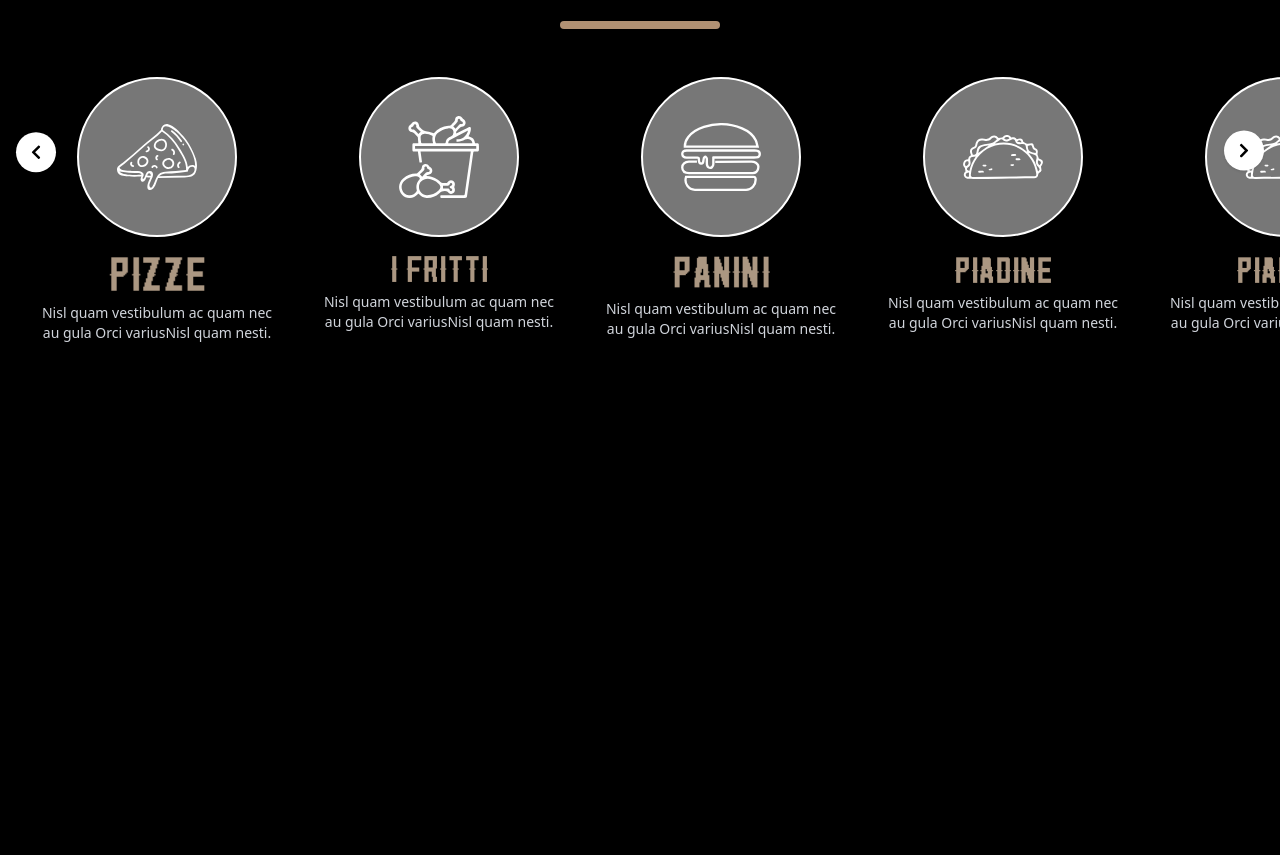
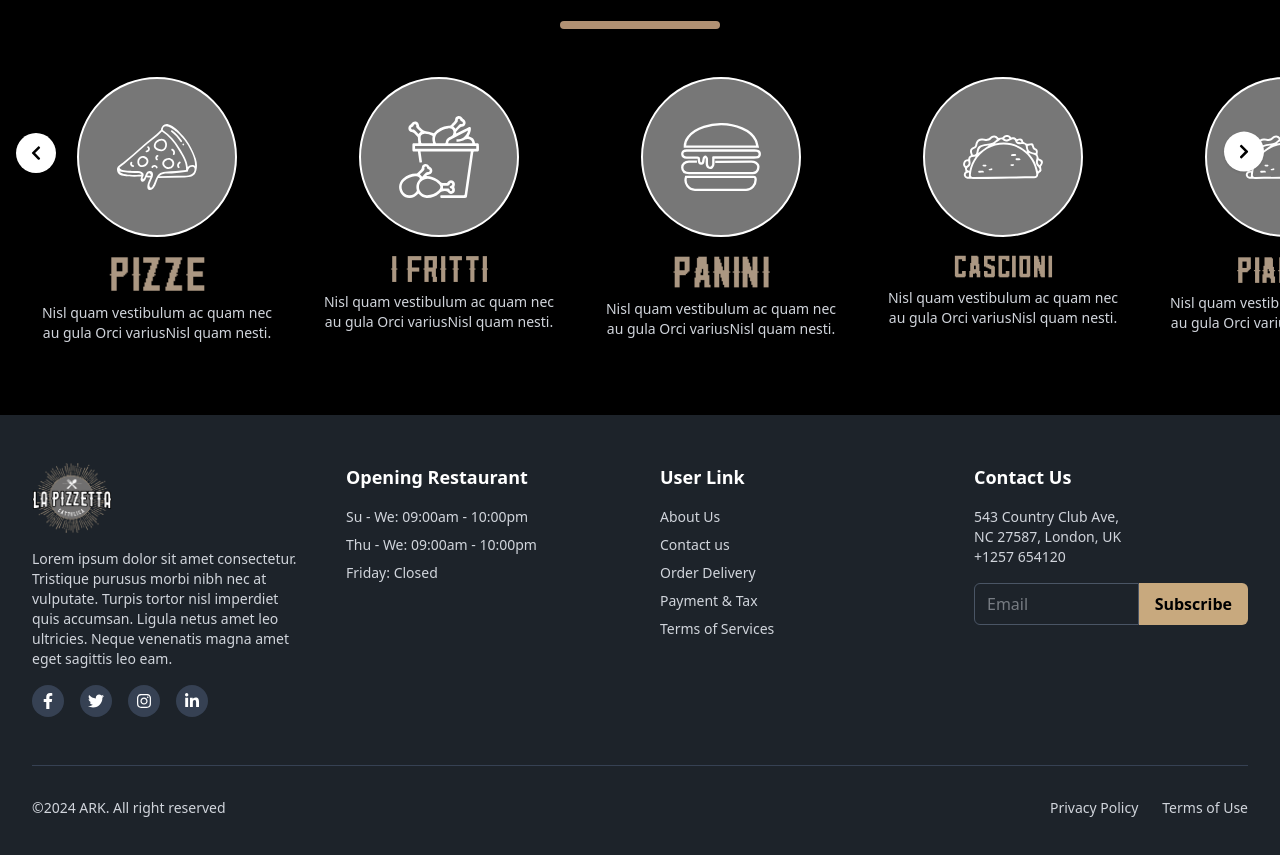
Before and after one commit to giacomopirani/la-pizzetta, a React (Vite) app: page / in a window 1280 px wide. Shown: the part 907-1762 px from the top of the page. Before the commit the page ends 1322 px from the top, so only its background shows below. Built offline with nearby package versions, Linux system fonts and the light colour scheme.

Commit message:
refactor: home-page & add footer

```diff
--- a/src/App.tsx
+++ b/src/App.tsx
@@ -1,12 +1,18 @@
-import CategorySection from "./components/category-section";
+import { Route, BrowserRouter as Router, Routes } from "react-router-dom";
+import Footer from "./components/footer";
+import Navbar from "./components/navbar";
 import HomePage from "./pages/home-page";
 
 function App() {
   return (
-    <>
-      <HomePage />
-      <CategorySection />
-    </>
+    <Router>
+      <Navbar />
+
+      <Routes>
+        <Route path="/" element={<HomePage />} />
+      </Routes>
+      <Footer />
+    </Router>
   );
 }
 
--- a/src/components/category-section.tsx
+++ b/src/components/category-section.tsx
@@ -4,6 +4,7 @@ import paniniMain from "../assets/icon-svg/panini.svg";
 import piadineMain from "../assets/icon-svg/piadine.svg";
 import pizzeMain from "../assets/icon-svg/pizza.svg";
 
+import cascioniLabel from "../assets/icon-label/cascioni.png";
 import frittiLabel from "../assets/icon-label/fritti.png";
 import paniniLabel from "../assets/icon-label/panini.png";
 import piadineLabel from "../assets/icon-label/piadine.png";
@@ -33,7 +34,7 @@ const categories = [
   },
   {
     mainIcon: piadineMain,
-    labelImage: piadineLabel,
+    labelImage: cascioniLabel,
     description:
       "Nisl quam vestibulum ac quam nec au gula Orci variusNisl quam nesti.",
   },
--- /dev/null
+++ b/src/components/footer.tsx
@@ -0,0 +1,143 @@
+import {
+  FaFacebookF,
+  FaInstagram,
+  FaLinkedinIn,
+  FaTwitter,
+} from "react-icons/fa";
+import logoPizzetta from "../assets/logo-pizzeria.png";
+
+export default function Footer() {
+  return (
+    <footer className="bg-[#1D232A] text-gray-300 font-sans">
+      <div className="container mx-auto py-12 px-6 lg:px-8">
+        {/* Sezione principale del footer con griglia */}
+        <div className="grid grid-cols-1 md:grid-cols-2 lg:grid-cols-4 gap-10">
+          {/* 1. Sezione "La Pizzetta" e Social */}
+          <div className="space-y-4">
+            <img
+              src={logoPizzetta}
+              alt="Logo Pizzeria"
+              className="w-20 h-auto mb-4"
+            />
+            <p className="text-sm">
+              Lorem ipsum dolor sit amet consectetur. Tristique purusus morbi
+              nibh nec at vulputate. Turpis tortor nisl imperdiet quis accumsan.
+              Ligula netus amet leo ultricies. Neque venenatis magna amet eget
+              sagittis leo eam.
+            </p>
+            <div className="flex space-x-4">
+              <a
+                href="#"
+                aria-label="Facebook"
+                className="bg-gray-700 hover:bg-gray-600 p-2 rounded-full text-white transition-colors"
+              >
+                <FaFacebookF />
+              </a>
+              <a
+                href="#"
+                aria-label="Twitter"
+                className="bg-gray-700 hover:bg-gray-600 p-2 rounded-full text-white transition-colors"
+              >
+                <FaTwitter />
+              </a>
+              <a
+                href="#"
+                aria-label="Instagram"
+                className="bg-gray-700 hover:bg-gray-600 p-2 rounded-full text-white transition-colors"
+              >
+                <FaInstagram />
+              </a>
+              <a
+                href="#"
+                aria-label="LinkedIn"
+                className="bg-gray-700 hover:bg-gray-600 p-2 rounded-full text-white transition-colors"
+              >
+                <FaLinkedinIn />
+              </a>
+            </div>
+          </div>
+
+          {/* 2. Sezione "Opening Restaurant" */}
+          <div className="space-y-4">
+            <h3 className="text-lg font-semibold text-white">
+              Opening Restaurant
+            </h3>
+            <ul className="space-y-2 text-sm">
+              <li>Su - We: 09:00am - 10:00pm</li>
+              <li>Thu - We: 09:00am - 10:00pm</li>
+              <li>Friday: Closed</li>
+            </ul>
+          </div>
+
+          {/* 3. Sezione "User Link" */}
+          <div className="space-y-4">
+            <h3 className="text-lg font-semibold text-white">User Link</h3>
+            <ul className="space-y-2 text-sm">
+              <li>
+                <a href="#" className="hover:text-white transition-colors">
+                  About Us
+                </a>
+              </li>
+              <li>
+                <a href="#" className="hover:text-white transition-colors">
+                  Contact us
+                </a>
+              </li>
+              <li>
+                <a href="#" className="hover:text-white transition-colors">
+                  Order Delivery
+                </a>
+              </li>
+              <li>
+                <a href="#" className="hover:text-white transition-colors">
+                  Payment & Tax
+                </a>
+              </li>
+              <li>
+                <a href="#" className="hover:text-white transition-colors">
+                  Terms of Services
+                </a>
+              </li>
+            </ul>
+          </div>
+
+          {/* 4. Sezione "Contact Us" e Iscrizione */}
+          <div className="space-y-4">
+            <h3 className="text-lg font-semibold text-white">Contact Us</h3>
+            <div className="text-sm">
+              <p>543 Country Club Ave,</p>
+              <p>NC 27587, London, UK</p>
+              <p>+1257 654120</p>
+            </div>
+            <form className="flex">
+              <input
+                type="email"
+                placeholder="Email"
+                className="bg-transparent border border-gray-600 py-2 px-3 w-full rounded-l-md focus:outline-none focus:border-white"
+              />
+              <button
+                type="submit"
+                className="bg-[#C8A97E] hover:bg-opacity-90 text-black font-semibold py-2 px-4 rounded-r-md transition-colors"
+              >
+                Subscribe
+              </button>
+            </form>
+          </div>
+        </div>
+
+        {/* Barra inferiore con Copyright e link */}
+        <div className="mt-12 pt-8 border-t border-gray-700 flex flex-col md:flex-row justify-between items-center text-sm">
+          <p className="mb-4 md:mb-0">&copy;2024 ARK. All right reserved</p>
+          <div className="flex space-x-6">
+            <a href="#" className="hover:text-white transition-colors">
+              Privacy Policy
+            </a>
+            <a href="#" className="hover:text-white transition-colors">
+              Terms of Use
+            </a>
+          </div>
+        </div>
+      </div>
+    </footer>
+  );
+}
--- a/src/components/navbar.tsx
+++ b/src/components/navbar.tsx
@@ -2,7 +2,7 @@ import logoAlto from "../assets/logo-alto.png";
 
 const Navbar = () => {
   return (
-    <nav className="fixed top-0 left-0 w-full z-10">
+    <nav className="fixed top-0 left-0 w-full z-50 bg-black/65 bg-opacity-100 shadow-xl">
       <div className="max-w-7xl mx-auto px-6 py-5 flex justify-between items-center text-white">
         <img
           src={logoAlto}
--- a/src/pages/home-page.tsx
+++ b/src/pages/home-page.tsx
@@ -2,15 +2,15 @@ import { motion } from "motion/react";
 import { FaChevronDown } from "react-icons/fa";
 import logoPizzetta from "../assets/logo-pizzeria.png";
 import pizzeriaImage from "../assets/pizzeria.png";
-import Navbar from "../components/navbar";
+import CategorySection from "../components/category-section";
 
 const HomePage = () => {
   return (
+    <>
       <div
-      className="h-screen bg-cover bg-center relative inset-0 bg-black opacity-80"
+        className="h-screen bg-cover bg-center relative inset-0 bg-black opacity-80 pt-20"
         style={{ backgroundImage: `url(${pizzeriaImage})` }}
       >
-      <Navbar />
         <div className="absolute inset-0 flex flex-col justify-center items-center text-white text-center px-4">
           <img
             src={logoPizzetta}
@@ -34,10 +34,12 @@ const HomePage = () => {
             animate={{ y: [0, 10, 0] }}
             transition={{ repeat: Infinity, duration: 1.5 }}
           >
-          <FaChevronDown size={40} />
+            <FaChevronDown size={60} />
           </motion.div>
         </div>
       </div>
+      <CategorySection />
+    </>
   );
 };
 
```
Lines whose indentation alone changed are shown as unchanged.
